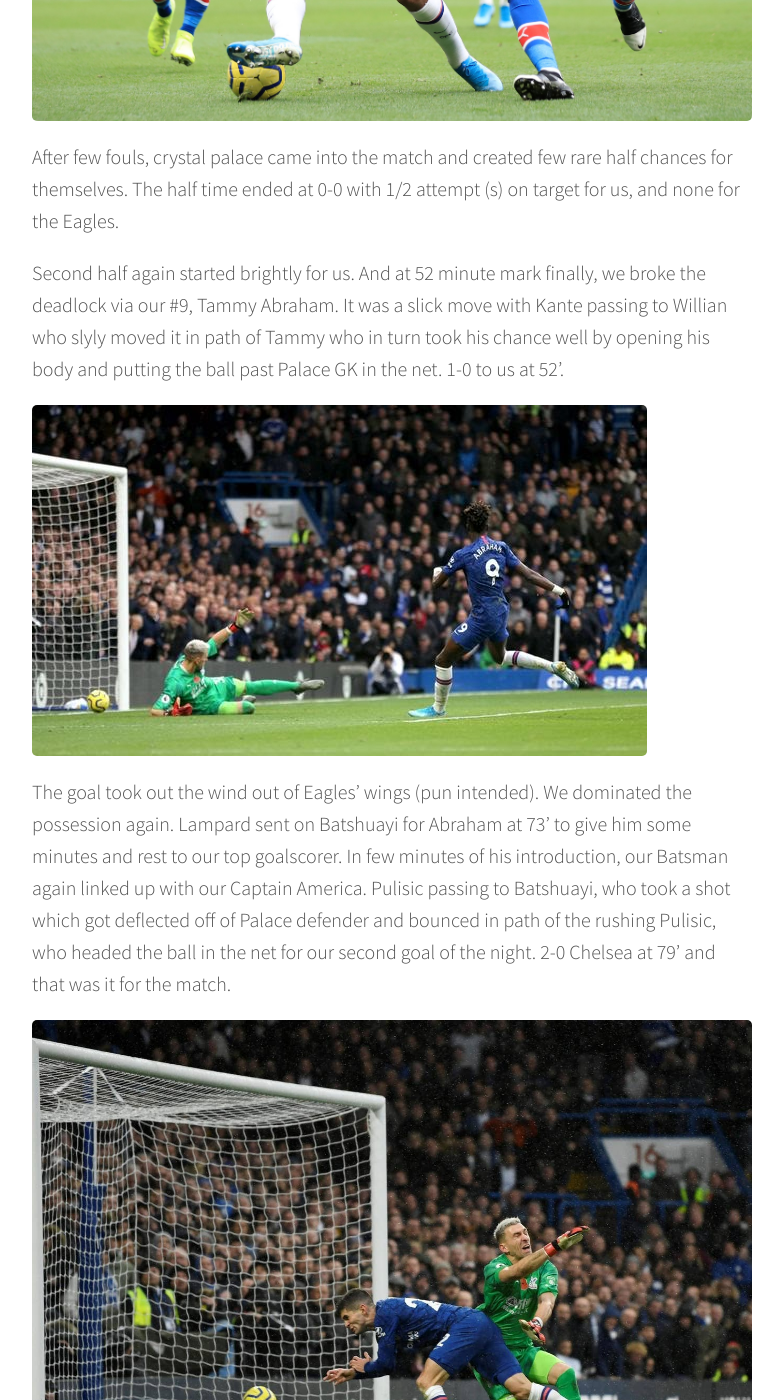
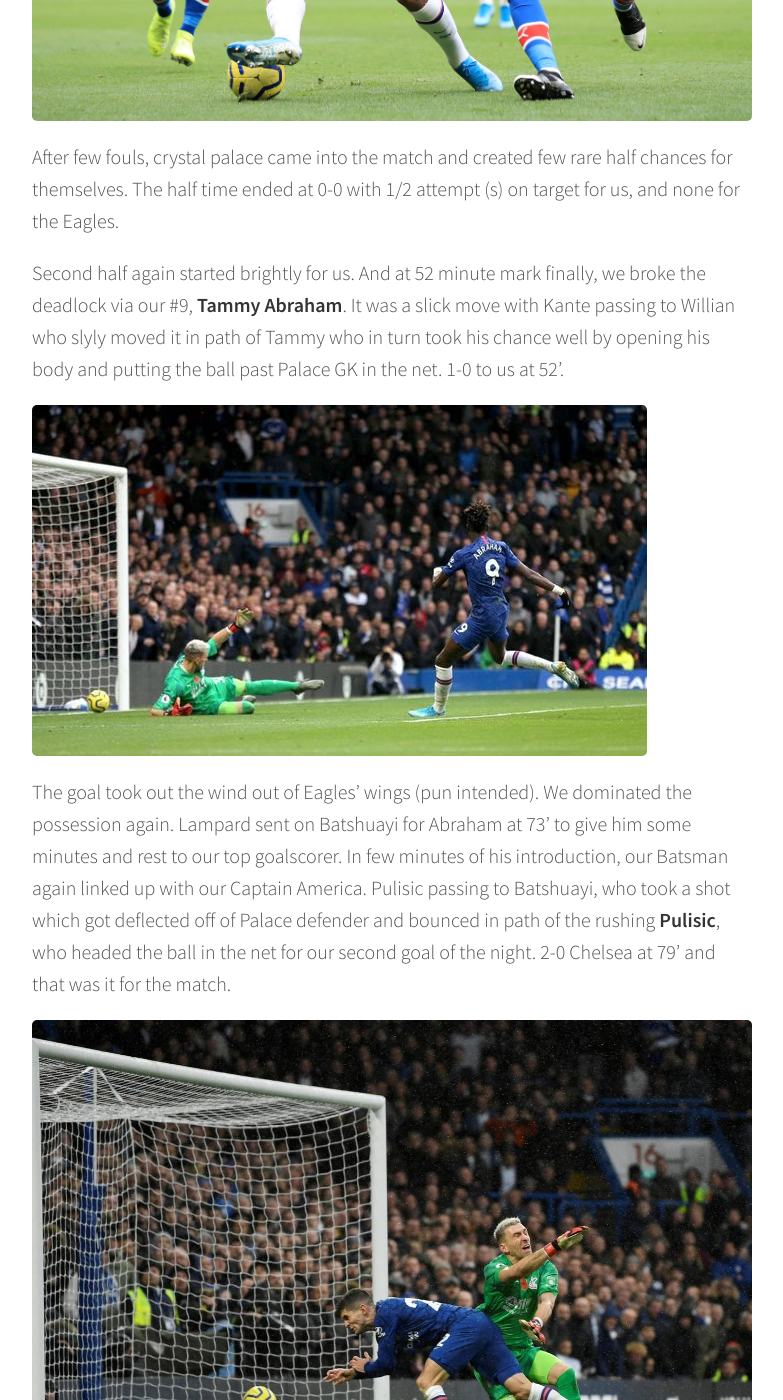
Before and after one commit to chelseafcindia/blog, a Jekyll site: the page built from _posts/2019-11-10-chelsea-vs-crystal-palace-post-match-review.markdown, in a window 1280 px wide and 1400 px high, scrolled down 2373 px. Shown: the whole window, without its empty margins (248-1031 px from the left). Built offline with Jekyll 4.4.1, drawn with Linux system fonts in a browser that asks for light colours.

```diff
--- a/_posts/2019-11-10-chelsea-vs-crystal-palace-post-match-review.markdown
+++ b/_posts/2019-11-10-chelsea-vs-crystal-palace-post-match-review.markdown
@@ -35,11 +35,11 @@ The match started encouragingly for Chelsea, as we had around 72% possession of
 
 After few fouls, crystal palace came into the match and created few rare half chances for themselves. The half time ended at 0-0 with 1/2 attempt (s) on target for us, and none for the Eagles.
 
-Second half again started brightly for us. And at 52 minute mark finally, we broke the deadlock via our #9, Tammy Abraham. It was a slick move with Kante passing to Willian who slyly moved it in path of Tammy who in turn took his chance well by opening his body and putting the ball past Palace GK in the net. 1-0 to us at 52'.
+Second half again started brightly for us. And at 52 minute mark finally, we broke the deadlock via our #9, **Tammy Abraham**. It was a slick move with Kante passing to Willian who slyly moved it in path of Tammy who in turn took his chance well by opening his body and putting the ball past Palace GK in the net. 1-0 to us at 52'.
 
 ![0_Chelsea-v-Crystal-Palace-Premier-League-Stamford-Bridge.jpg](/uploads/0_Chelsea-v-Crystal-Palace-Premier-League-Stamford-Bridge.jpg)
 
-The goal took out the wind out of Eagles' wings (pun intended). We dominated the possession again. Lampard sent on Batshuayi for Abraham at 73' to give him some minutes and rest to our top goalscorer. In few minutes of his introduction, our Batsman again linked up with our Captain America. Pulisic passing to Batshuayi, who took a shot which got deflected off of Palace defender and bounced in path of the rushing Pulisic, who headed the ball in the net for our second goal of the night. 2-0 Chelsea at 79' and that was it for the match.
+The goal took out the wind out of Eagles' wings (pun intended). We dominated the possession again. Lampard sent on Batshuayi for Abraham at 73' to give him some minutes and rest to our top goalscorer. In few minutes of his introduction, our Batsman again linked up with our Captain America. Pulisic passing to Batshuayi, who took a shot which got deflected off of Palace defender and bounced in path of the rushing **Pulisic**, who headed the ball in the net for our second goal of the night. 2-0 Chelsea at 79' and that was it for the match.
 
 ![chelsea-crystal-palace-091119u.jpg](/uploads/chelsea-crystal-palace-091119u.jpg)
 
@@ -53,7 +53,7 @@ The young blues controlled the rest of the match and kept a 3rd clean sheet in 3
 
 Kepa (7); Reece James (9); Zouma (8); Tomori (7); Emerson (7); Kante (7); Kovacic (8); Willian (8); Mount (7); Pulisic (9); Abraham (8)
 
-**Subs**
+**Subs:**
 Batshuayi (7); Hudson-Odoi (NA); Gilmour (NA)
 
 ### Star Player
```
